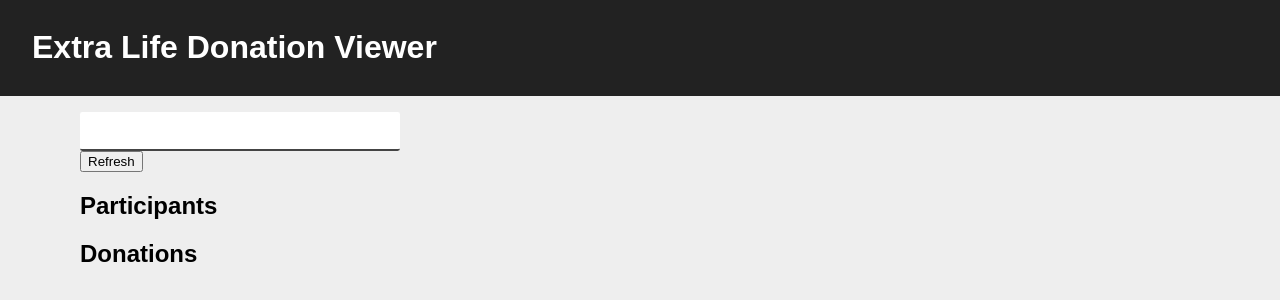
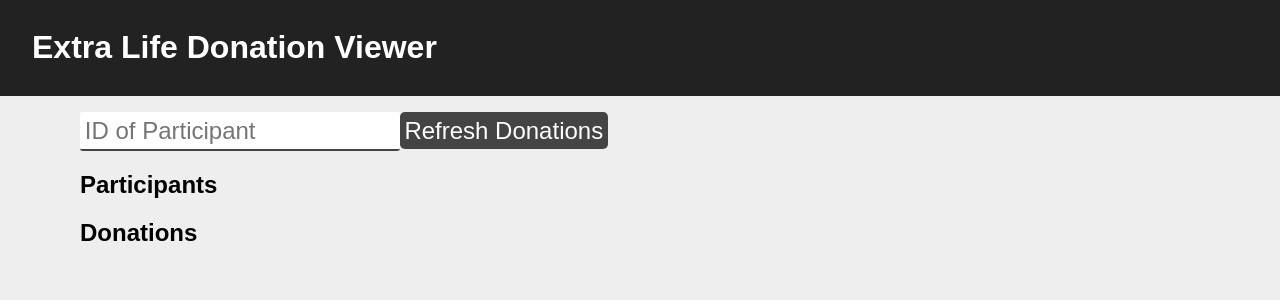
Before and after one commit to s-thom/extralife-monitor, a React (Create React App) app: page / in a window 1280 px wide. Shown: the top 300 px of the page. Built offline with nearby package versions, Linux system fonts and the light colour scheme.

Commit message:
Changes to ID input behaviour
Input will disable when requesting participant info

```diff
--- a/src/components/App/index.tsx
+++ b/src/components/App/index.tsx
@@ -18,6 +18,8 @@
 interface AppState {
   participants: ParticipantType[];
   donations: DonationType[];
+  participantInputValue: string;
+  participantInputEnabled: boolean;
 }
 
 class App extends React.Component {
@@ -31,6 +33,8 @@
     this.state = {
       participants: [],
       donations: [],
+      participantInputValue: '',
+      participantInputEnabled: true,
     };
   }
 
@@ -50,28 +54,42 @@
         return;
       }
 
+      // Disable input box while requesting
+      this.setState({
+        ...this.state,
+        participantInputEnabled: false,
+      });
+
       getParticipantInfo(id)
         .then((participant) => {
           // Check to see if participant is already in the list
-          const existing = this.state.participants.find(p => p.id === participant.id);
+          const participants = this.state.participants;
+          const existing = participants.find(p => p.id === participant.id);
 
           if (existing) {
             // Update data
             existing.updateData(participant);
-            // Force a re-render
-            this.forceUpdate();
           } else {
             // Add participant to list
-            this.setState({
-              ...this.state,
-              participants: [
-                ...this.state.participants,
-                participant,
-              ],
-            });
+            participants.push(participant);
           }
+
+          // Update state
+          this.setState({
+            ...this.state,
+            participants,
+            participantInputValue: '',
+            participantInputEnabled: true,
+          });
         });
     }
+  }
+
+  onAddPersonValueChange(event: React.ChangeEvent<HTMLInputElement>) {
+    this.setState({
+      ...this.state,
+      participantInputValue: event.target.value,
+    });
   }
 
   onGetDonationsClick(event: React.MouseEvent<HTMLButtonElement>) {
@@ -125,18 +143,25 @@
         </header>
         <div className="App-body">
 
-          <div className="controls-container">
+          <div className="App-controls-container">
             <div className="App-add-participant">
               <input
                 className="App-add-participant-input"
                 type="text"
                 ref={e => this.addPersonBox = e}
+                placeholder="ID of Participant"
+                value={this.state.participantInputValue}
+                disabled={!this.state.participantInputEnabled}
+                onChange={e => this.onAddPersonValueChange(e)}
                 onKeyPress={e => this.onAddPersonKeyPress(e)}
               />
             </div>
 
             <div className="App-refresh-donations">
-              <button onClick={e => this.onGetDonationsClick(e)}>Refresh</button>
+              <button
+                className="App-refresh-donations-button"
+                onClick={e => this.onGetDonationsClick(e)}
+              >Refresh Donations</button>
             </div>
           </div>
 
```
